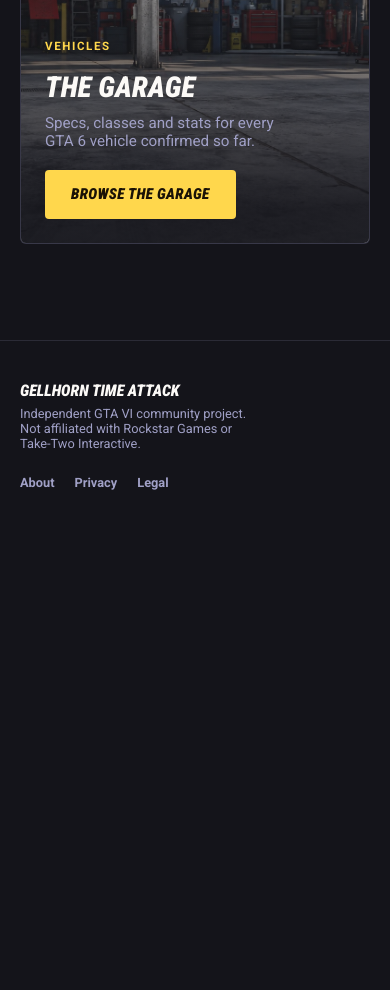
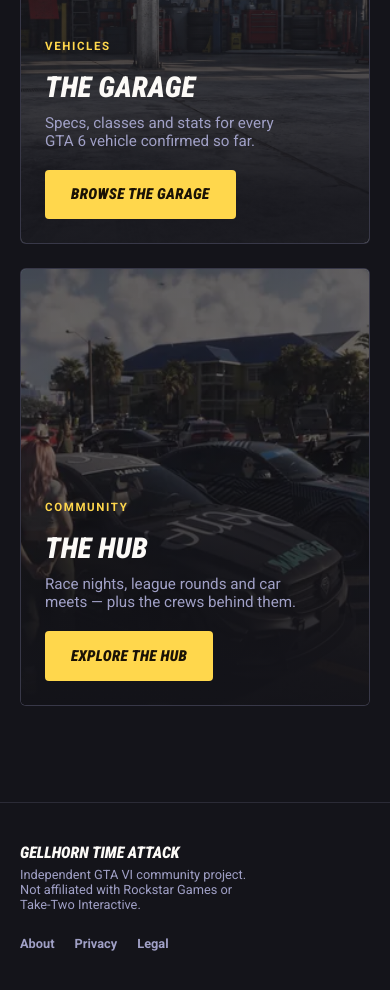
Before and after one commit to fausto511/gellhorn-racing, an Astro site in the folder site/: page / in a window 390 px wide. Shown: the part 764-1754 px from the top of the page. Before the commit the page ends 1294 px from the top, so only its background shows below. Built offline with nearby package versions, Linux system fonts and the light colour scheme; Astro itself is replaced by a stand-in of ours; no server answers.

Commit message:
Startseite: The-Hub-Kachel

```diff
--- a/site/src/pages/index.astro
+++ b/site/src/pages/index.astro
@@ -31,6 +31,19 @@
           <span class="btn btn-primary home-tile-cta" aria-hidden="true">Enter Time Attack</span>
         </div>
       </a>
+      <a class="home-tile home-tile-hub" href={`${base}hub/`}>
+        <picture>
+          <source type="image/webp" srcset={`${base}images/hub/hub-carmeet-640.webp 640w, ${base}images/hub/hub-carmeet-1080.webp 1080w, ${base}images/hub/hub-carmeet-1672.webp 1672w`} sizes="100vw" />
+          <img src={`${base}images/hub/hub-carmeet-1672.jpg`} alt="" width="1672" height="940" loading="lazy" />
+        </picture>
+        <div class="home-tile-veil" aria-hidden="true"></div>
+        <div class="home-tile-copy">
+          <p class="eyebrow">Community</p>
+          <h2 class="display home-tile-title">The Hub</h2>
+          <p class="home-tile-lede">Race nights, league rounds and car meets — plus the crews behind them.</p>
+          <span class="btn btn-primary home-tile-cta" aria-hidden="true">Explore The Hub</span>
+        </div>
+      </a>
     </div>
   </section>
 </Base>
@@ -40,10 +53,21 @@
   .home-split {
     display: grid;
     grid-template-columns: 1fr 1fr;
+    /* Layout (Fausto, 2026-09-26): two ~16:9 tiles on top, one full-width
+       tile below with the SAME height (i.e. roughly two 16:9 side by side).
+       grid-auto-rows: 1fr makes the bottom row as tall as the top row, whose
+       height comes from the 16:9 tiles. */
+    grid-auto-rows: 1fr;
     gap: var(--gh-gap-card);
   }
   .home-tile-garage { order: 1; }
   .home-tile-track { order: 2; }
+  .home-tile-hub { order: 3; grid-column: 1 / -1; aspect-ratio: auto !important; }
+  .home-tile-hub img { object-position: 60% 45%; }
+  /* Wide tile: text sits on the left over a busy crowd, so darken from the
+     left instead of only from the bottom. */
+  .home-tile-hub .home-tile-veil { background: linear-gradient(90deg, rgba(20,20,26,.95) 12%, rgba(20,20,26,.6) 42%, rgba(20,20,26,.2) 75%), linear-gradient(0deg, rgba(20,20,26,.55), transparent 60%); }
+  .home-tile-hub:hover .home-tile-veil, .home-tile-hub:focus-visible .home-tile-veil { background: linear-gradient(90deg, rgba(20,20,26,.9) 12%, rgba(20,20,26,.5) 42%, rgba(20,20,26,.1) 75%), linear-gradient(0deg, rgba(20,20,26,.45), transparent 60%); }
 
   .home-tile {
     position: relative;
@@ -55,7 +79,7 @@
     background: var(--gh-surface);
     border: 1px solid var(--gh-line);
     border-radius: var(--gh-radius-lg);
-    aspect-ratio: 3 / 4;
+    aspect-ratio: 16 / 9;
   }
   .home-tile picture, .home-tile img {
     position: absolute;
@@ -67,7 +91,7 @@
   .home-tile-veil {
     position: absolute;
     inset: 0;
-    background: linear-gradient(0deg, rgba(20,20,26,.93) 8%, rgba(20,20,26,.4) 55%, rgba(20,20,26,.6));
+    background: linear-gradient(0deg, rgba(20,20,26,.95) 10%, rgba(20,20,26,.6) 60%, rgba(20,20,26,.65));
     transition: background .15s ease;
   }
   .home-tile:hover .home-tile-veil,
@@ -82,10 +106,15 @@
   .home-tile-lede { color: var(--gh-muted); font-size: .95rem; margin: 0 0 1.25rem; max-width: 30ch; }
   .home-tile-cta { pointer-events: none; }
 
+  /* Between tablet and phone the 16:9 tiles get too flat for their text. */
+  @media (max-width: 1000px) {
+    .home-tile { aspect-ratio: 4 / 3; }
+  }
   @media (max-width: 760px) {
-    .home-split { grid-template-columns: 1fr; }
+    .home-split { grid-template-columns: 1fr; grid-auto-rows: auto; }
+    .home-tile-hub .home-tile-veil { background: linear-gradient(0deg, rgba(20,20,26,.95) 10%, rgba(20,20,26,.6) 60%, rgba(20,20,26,.65)); }
     .home-tile-garage { order: 2; }
     .home-tile-track { order: 1; }
-    .home-tile { aspect-ratio: 4 / 5; }
+    .home-tile, .home-tile-hub { aspect-ratio: 4 / 5 !important; }
   }
 </style>
```
